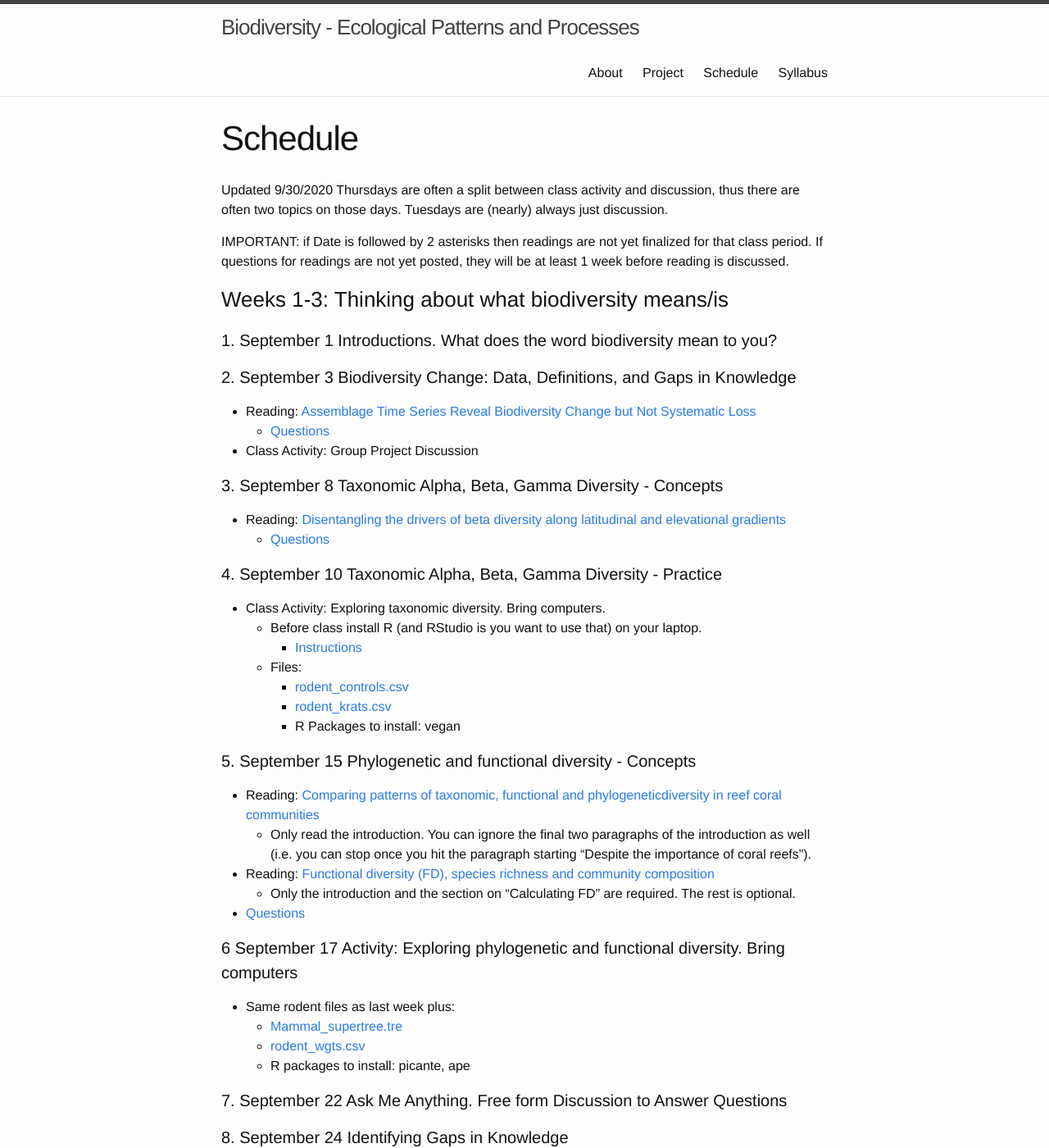
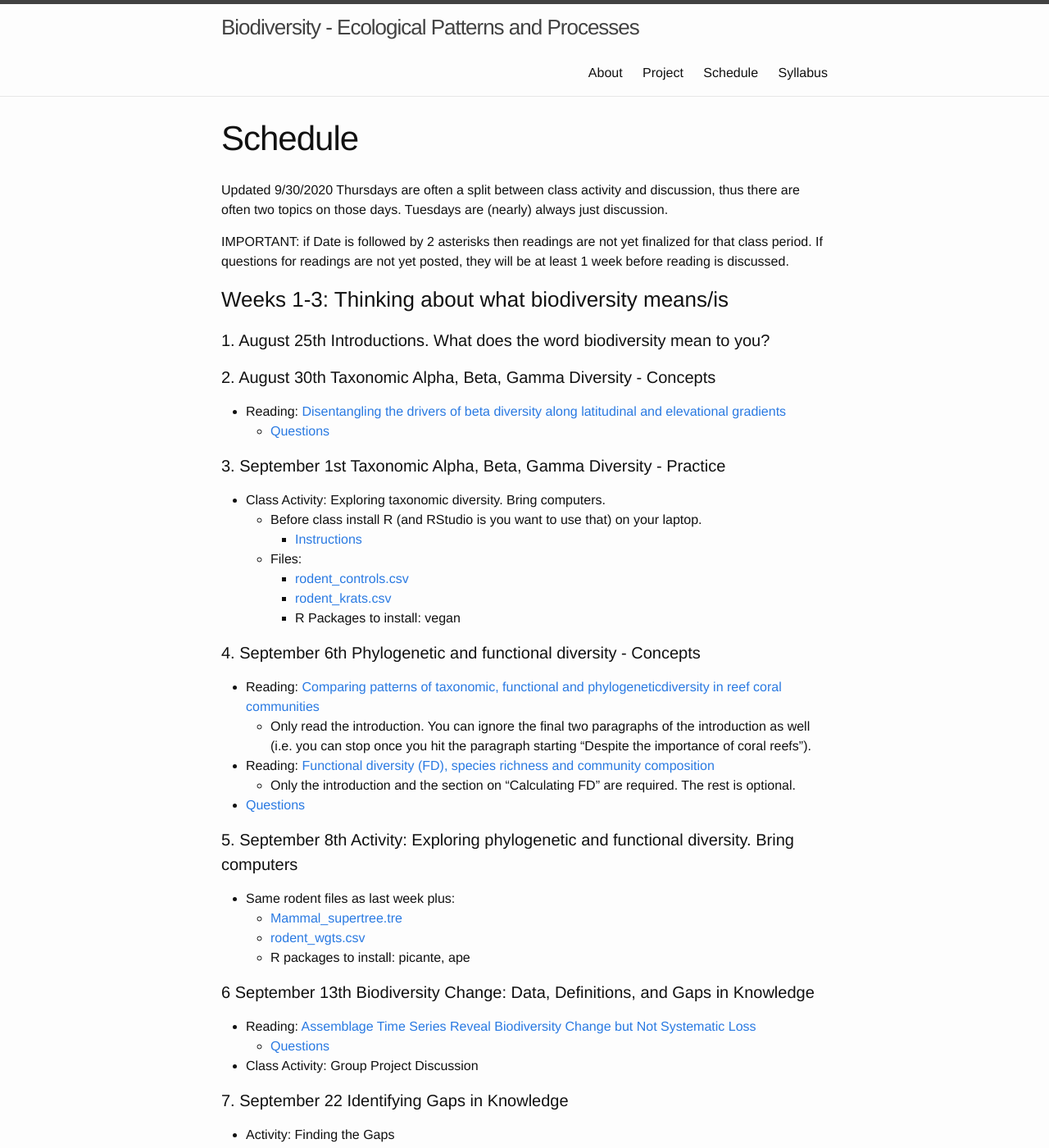
Before and after one commit to skmorgane/biodiversity-course, a Jekyll site: the page built from schedule.md, in a window 1280 px wide and 1400 px high. Shown: the whole window at 82% size. Built offline with Jekyll 4.4.1, drawn with Linux system fonts in a browser that asks for light colours.

Commit message:
Update schedule.md

```diff
--- a/schedule.md
+++ b/schedule.md
@@ -9,18 +9,13 @@ IMPORTANT: if Date is followed by 2 asterisks then readings are not yet finalize
 
 ### Weeks 1-3: Thinking about what biodiversity means/is
 
-#### 1. September 1 Introductions. What does the word biodiversity mean to you?
+#### 1. August 25th Introductions. What does the word biodiversity mean to you?
 
-#### 2. September 3 Biodiversity Change: Data, Definitions, and Gaps in Knowledge
-* Reading: [Assemblage Time Series Reveal Biodiversity Change but Not Systematic Loss](https://doi.org/10.1126/science.1248484)
-    * [Questions]({{ site.baseurl }}/questions/Biodiversitydata)
-* Class Activity: Group Project Discussion
-
-#### 3. September 8 Taxonomic Alpha, Beta, Gamma Diversity - Concepts
+#### 2. August 30th Taxonomic Alpha, Beta, Gamma Diversity - Concepts
 * Reading: [Disentangling the drivers of beta diversity along latitudinal and elevational gradients](https://doi.org/10.1126/science.1208584 )
     * [Questions]({{ site.baseurl }}/questions/AlphaBetaGamma)
 
-#### 4. September 10 Taxonomic Alpha, Beta, Gamma Diversity - Practice
+#### 3. September 1st Taxonomic Alpha, Beta, Gamma Diversity - Practice
 * Class Activity: Exploring taxonomic diversity. Bring computers.
     * Before class install R (and RStudio is you want to use that) on your laptop.
         * [Instructions]({{ site.baseurl }}/exercises/R_info/R-info)
@@ -29,22 +24,28 @@ IMPORTANT: if Date is followed by 2 asterisks then readings are not yet finalize
 	    * [rodent_krats.csv]({{ site.baseurl }}/exercises/AlphaBetaGamma/rodent_krats.csv)
         * R Packages to install: vegan
 
-#### 5. September 15 Phylogenetic and functional diversity - Concepts
+#### 4. September 6th Phylogenetic and functional diversity - Concepts
 * Reading: [Comparing patterns of taxonomic, functional and phylogeneticdiversity in reef coral communities](https://doi.org/10.1007/s00338-018-1698-6)
     * Only read the introduction. You can ignore the final two paragraphs of the introduction as well (i.e. you can stop once you hit the paragraph starting "Despite the importance of coral reefs").
 * Reading: [Functional diversity (FD), species richness and community composition](https://doi.org/10.1046/j.1461-0248.2002.00339.x)
     * Only the introduction and the section on "Calculating FD" are required. The rest is optional.
 * [Questions]({{ site.baseurl }}/questions/PD_FD)
 
-#### 6 September 17 Activity: Exploring phylogenetic and functional diversity. Bring computers
+#### 5. September 8th Activity: Exploring phylogenetic and functional diversity. Bring computers
 * Same rodent files as last week plus:
     * [Mammal_supertree.tre]({{ site.baseurl }}/exercises/PD_FD/Mammal_supertree_2007.tre)
     * [rodent_wgts.csv]({{ site.baseurl }}/exercises/PD_FD/rodent_wgts.csv)
     * R packages to install: picante, ape
 
-#### 7. September 22 Ask Me Anything. Free form Discussion to Answer Questions
+#### 6 September 13th Biodiversity Change: Data, Definitions, and Gaps in Knowledge
+* Reading: [Assemblage Time Series Reveal Biodiversity Change but Not Systematic Loss](https://doi.org/10.1126/science.1248484)
+    * [Questions]({{ site.baseurl }}/questions/Biodiversitydata)
+* Class Activity: Group Project Discussion
 
-#### 8. September 24 Identifying Gaps in Knowledge
+#### 7. September 22 Identifying Gaps in Knowledge
+* Activity: Finding the Gaps
+
+#### 8. September 24
 
 ### Weeks 4-7: Local-scale Biodiversity Patterns & Processes
 
```
